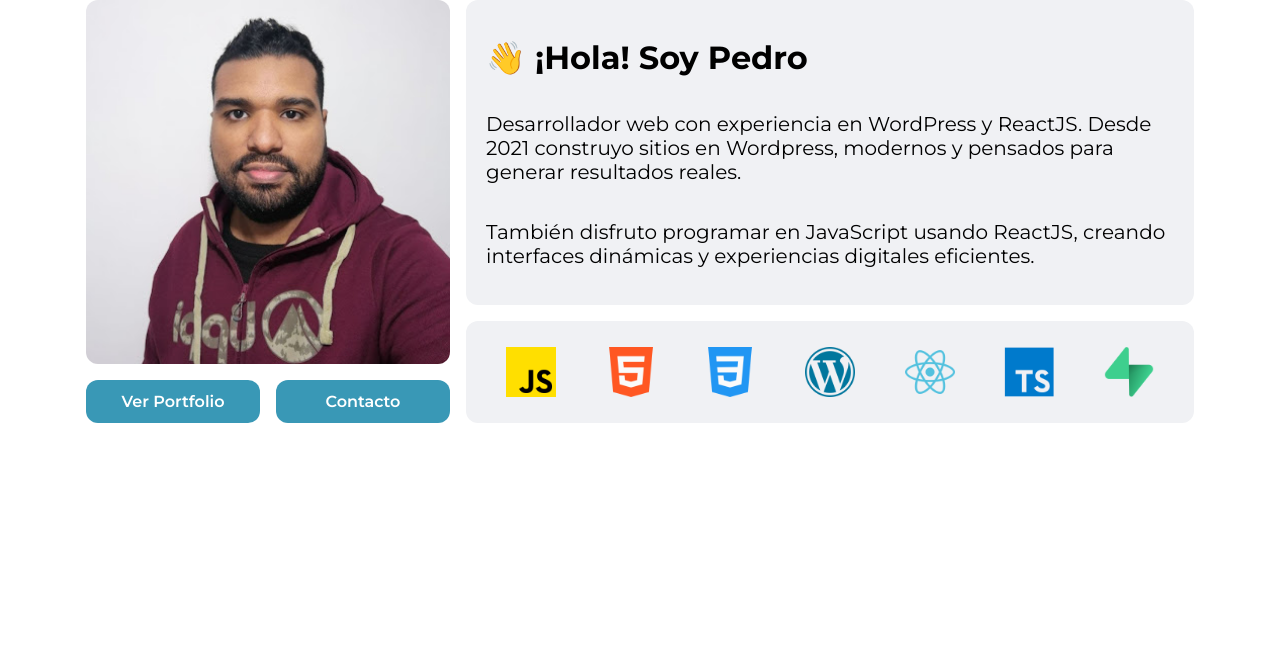
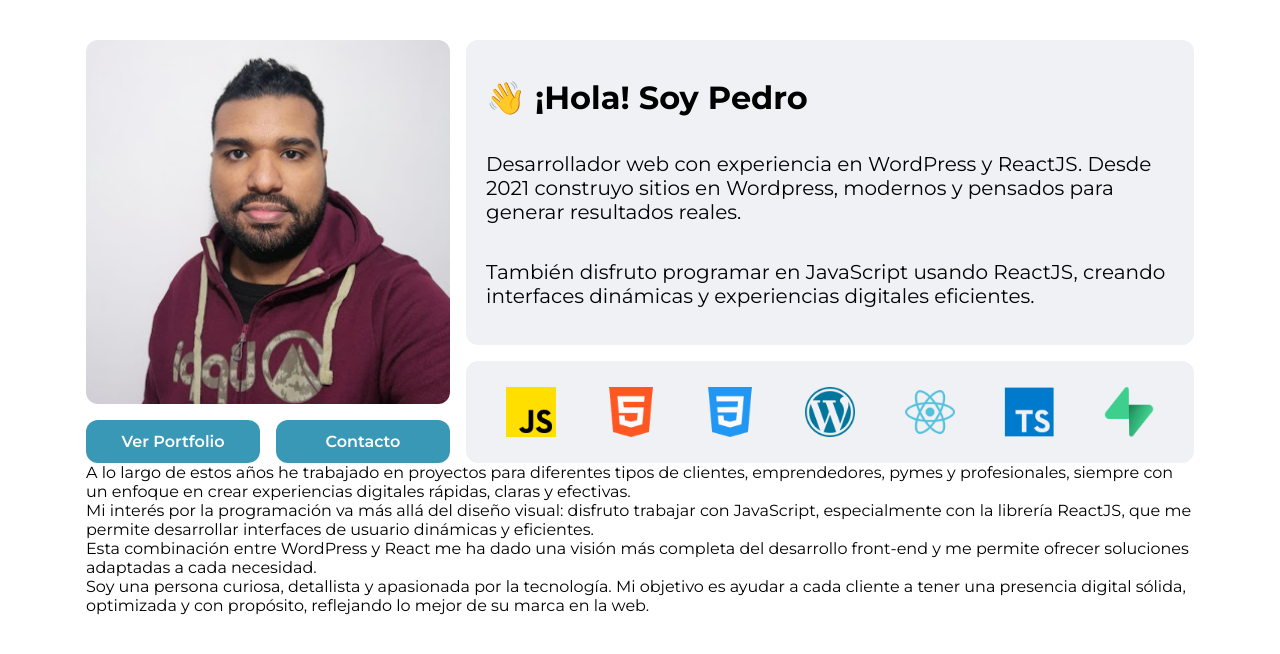
Before and after one commit to Pedrogj/Portfolio-dev-react, a React (Vite) app: page / in a window 1280 px wide. Shown: the top 654 px of the page. Built offline with nearby package versions, Linux system fonts and the light colour scheme.

Commit message:
Add AboutSection

```diff
--- a/src/PortfolioApp.tsx
+++ b/src/PortfolioApp.tsx
@@ -1,10 +1,10 @@
-import { Header } from "./components";
+import { AboutSection, Header } from "./components";
 
 export const PortfolioApp = () => {
   return (
     <div className="container">
       <Header />
-      <main></main>
+      <AboutSection />
       <footer></footer>
     </div>
   );
--- /dev/null
+++ b/src/components/AboutSection/AboutSection.tsx
@@ -0,0 +1,30 @@
+export const AboutSection = () => {
+  return (
+    <div className="about-container">
+      <div className="about-wrapper">
+        <p className="about-description">
+          A lo largo de estos años he trabajado en proyectos para diferentes
+          tipos de clientes, emprendedores, pymes y profesionales, siempre con
+          un enfoque en crear experiencias digitales rápidas, claras y
+          efectivas.
+        </p>
+        <p className="about-description">
+          Mi interés por la programación va más allá del diseño visual: disfruto
+          trabajar con JavaScript, especialmente con la librería ReactJS, que me
+          permite desarrollar interfaces de usuario dinámicas y eficientes.
+        </p>
+        <p className="about-description">
+          Esta combinación entre WordPress y React me ha dado una visión más
+          completa del desarrollo front-end y me permite ofrecer soluciones
+          adaptadas a cada necesidad.
+        </p>
+        <p className="about-description">
+          Soy una persona curiosa, detallista y apasionada por la tecnología. Mi
+          objetivo es ayudar a cada cliente a tener una presencia digital
+          sólida, optimizada y con propósito, reflejando lo mejor de su marca en
+          la web.
+        </p>
+      </div>
+    </div>
+  );
+};
--- a/src/components/index.ts
+++ b/src/components/index.ts
@@ -1 +1,2 @@
 export * from "./HeaderComponents/Header/Header";
+export * from "./AboutSection/AboutSection";
--- a/src/index.css
+++ b/src/index.css
@@ -24,6 +24,8 @@ header {
   display: grid;
   grid-template-columns: 1fr 2fr;
   gap: 1rem;
+
+  margin-top: 40px;
 }
 
 .header-image {
```
